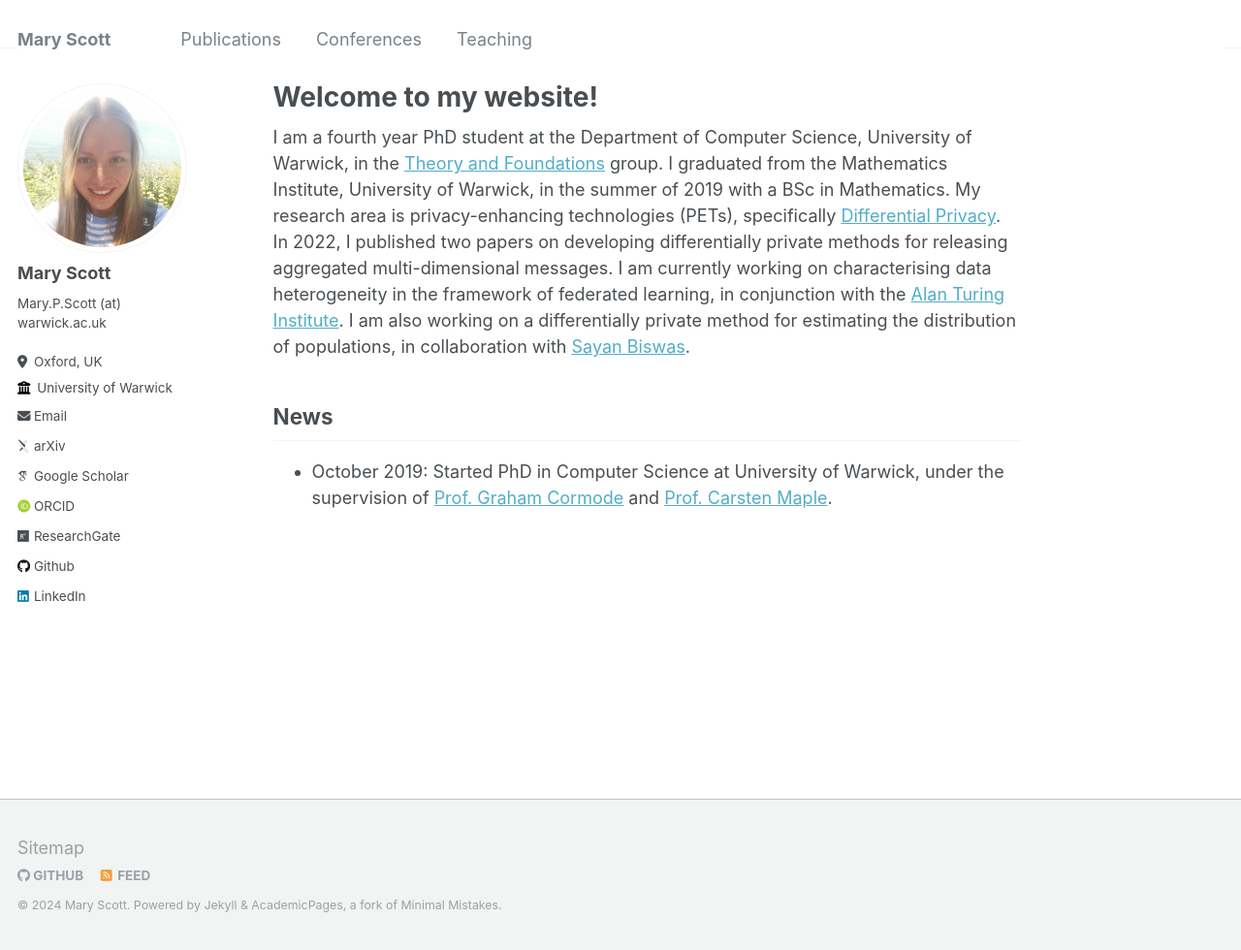
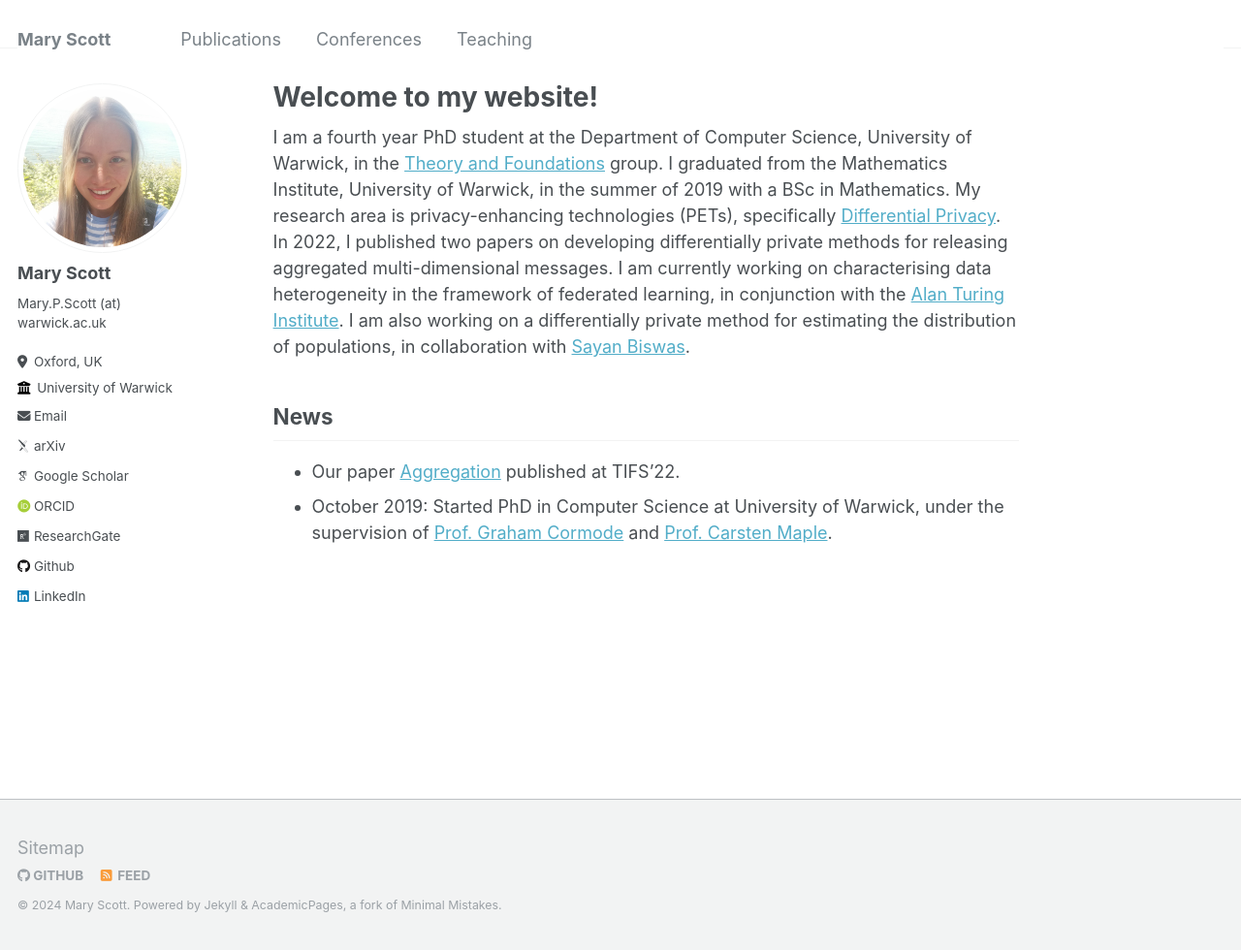
Before and after one commit to mary-python/mary-python.github.io, a Jekyll site: the page built from _pages/about.md, in a window 1280 px wide and 980 px high. Shown: the whole window at 97% size. Built offline with Jekyll 4.4.1, drawn with Linux system fonts in a browser that asks for light colours; some web fonts are replaced.

Commit message:
Update about.md

```diff
--- a/_pages/about.md
+++ b/_pages/about.md
@@ -11,4 +11,5 @@ I am a fourth year PhD student at the Department of Computer Science, University
 
 News
 ------
+* Our paper [Aggregation]() published at TIFS'22.
 * October 2019: Started PhD in Computer Science at University of Warwick, under the supervision of [Prof. Graham Cormode](http://dimacs.rutgers.edu/~graham/) and [Prof. Carsten Maple](https://warwick.ac.uk/fac/sci/wmg/about/our-people/profile?wmgid=1102).
```
